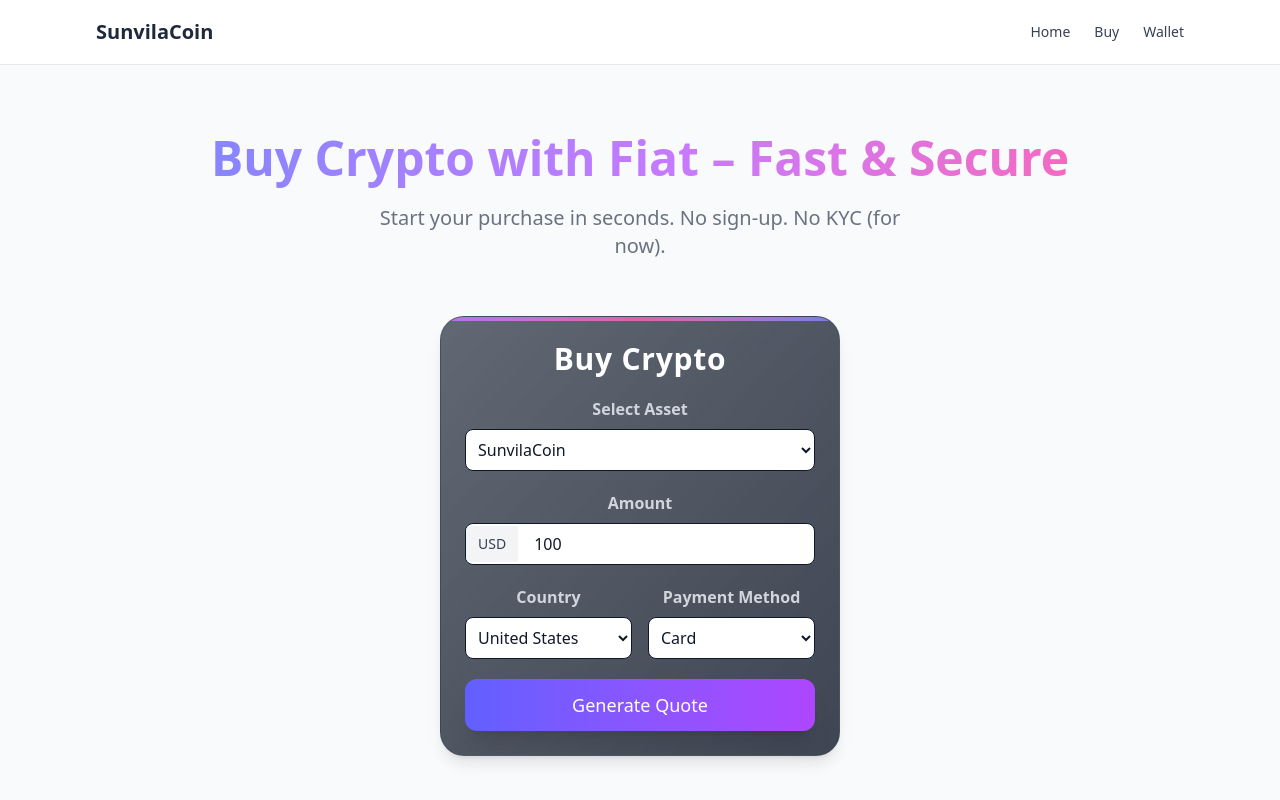
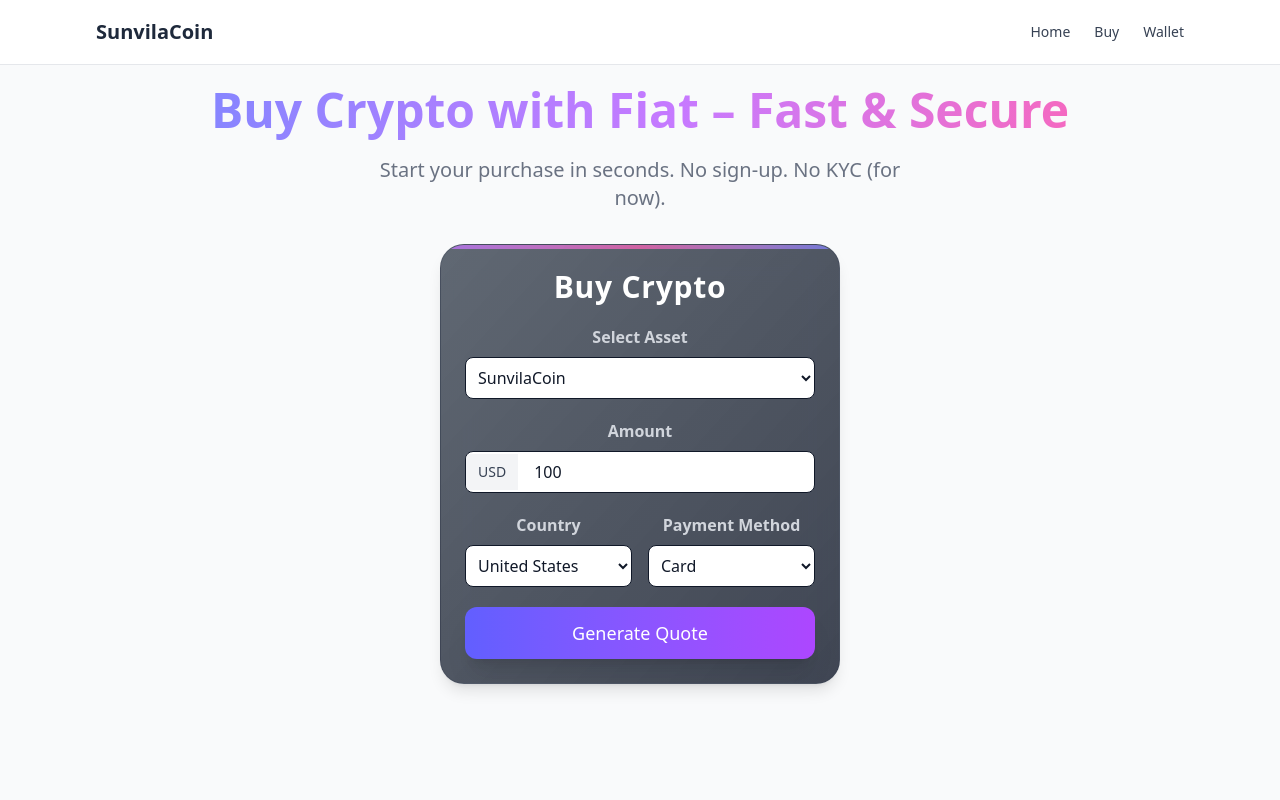
Before and after one commit to bellapacxx/sunvilafiatcrypto, a Next.js app: page / in a window 1280 px wide. Shown: the top 800 px of the page. Built offline with nearby package versions, Linux system fonts and the light colour scheme.

Commit message:
first commitsssssssssssssssssss

```diff
--- a/app/components/layout/Navbar.tsx
+++ b/app/components/layout/Navbar.tsx
@@ -10,7 +10,7 @@ export default function Navbar() {
   const toggleMenu = () => setIsOpen(!isOpen);
 
   return (
-    <header className="bg-white border-b border-gray-200 fixed w-full z-50">
+    <header className="bg-white border-b border-gray-200 fixed w-full z-50 mb-10">
       <nav className="max-w-6xl mx-auto px-4 sm:px-6 lg:px-8 h-16 flex items-center justify-between">
         {/* Logo */}
         <Link href="/" className="text-xl font-bold text-primary">
--- a/app/page.tsx
+++ b/app/page.tsx
@@ -5,10 +5,10 @@ import BuyForm from "./components/sections/BuyForm";
 
 export default function HomePage() {
   return (
-    <section className="max-w-5xl mx-auto px-4 py-8 sm:py-8 md:py-32 text-center">
+   <section className="max-w-5xl mx-auto px-4 pt-16 sm:pt-20 pb-8 sm:pb-20 text-center">
   {/* Hero Title */}
   <motion.h1
-        initial={{ opacity: 0, y: 20 }}
+    initial={{ opacity: 0, y: 10 }}
     animate={{ opacity: 1, y: 0 }}
     transition={{ duration: 0.6 }}
     className="text-2xl sm:text-4xl md:text-5xl lg:text-5xl font-extrabold text-transparent bg-clip-text bg-gradient-to-r from-indigo-400 via-purple-400 to-pink-400 leading-tight"
@@ -31,10 +31,11 @@ export default function HomePage() {
     initial={{ opacity: 0, y: 20 }}
     animate={{ opacity: 1, y: 0 }}
     transition={{ delay: 0.4, duration: 0.6 }}
-        className="mt-8 px-2 sm:px-0"
+    className="mt-2 px-2 sm:px-0"
   >
     <BuyForm />
   </motion.div>
 </section>
+
   );
 }
```
Lines whose indentation alone changed are shown as unchanged.
